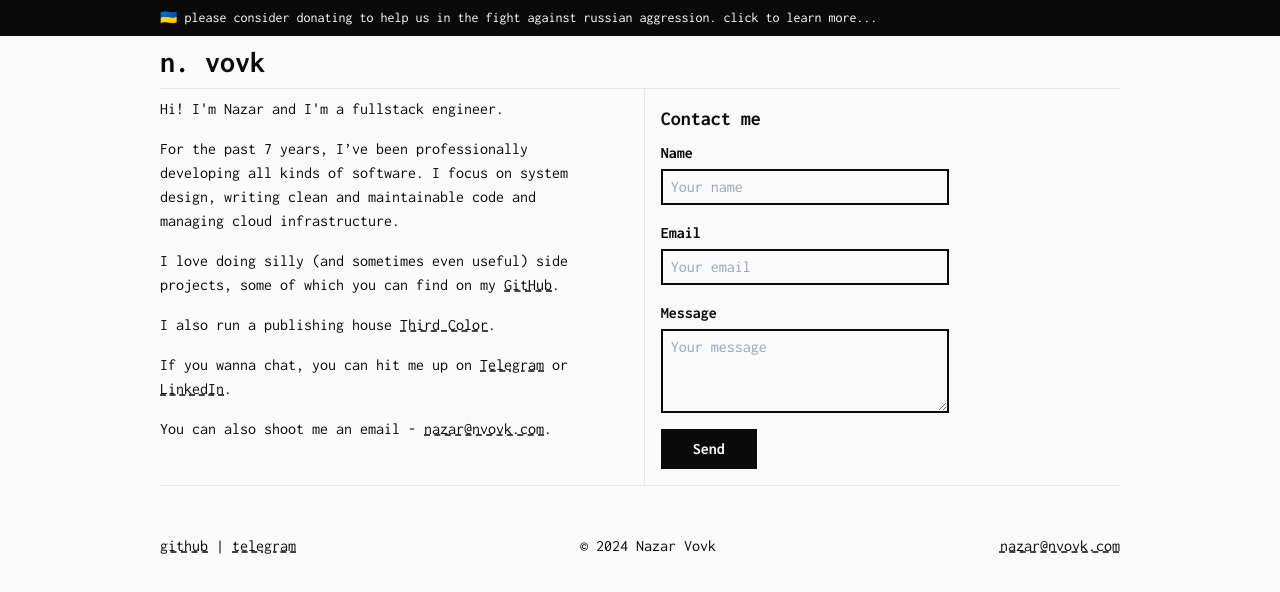
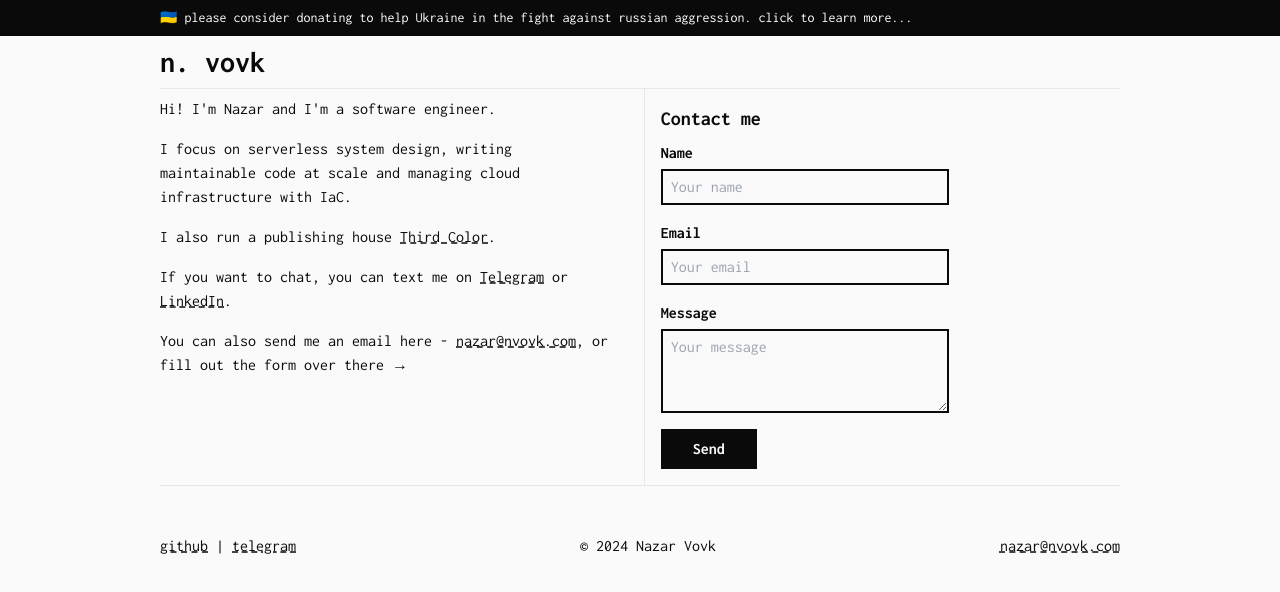
Before and after one commit to nazarvovk/nvovk, a Next.js app: page / in a window 1280 px wide. Shown: the top 592 px of the page. Built offline with nearby package versions, Linux system fonts and the light colour scheme.

Commit message:
feat: updates to text, better typer

```diff
--- a/src/components/layout.tsx
+++ b/src/components/layout.tsx
@@ -14,8 +14,8 @@ export const Layout = ({ children }: { children: ReactNode }) => {
     <div className={cn(font.className, 'min-h-screen bg-neutral-50 text-neutral-950')}>
       <Link href='/help-ukraine' className='block bg-neutral-950 py-2 text-sm text-white'>
         <ContentBoundary>
-          🇺🇦 please consider donating to help us in the fight against russian aggression. click to
-          learn more...
+          🇺🇦 please consider donating to help Ukraine in the fight against russian aggression. click
+          to learn more...
         </ContentBoundary>
       </Link>
       <header>
@@ -93,8 +93,14 @@ const Title = () => {
     return () => clearTimeout(timeout)
   }, [stage, lastStateOfStage, state])
 
+  const router = useRouter()
+
   return (
-    <h1 className='cursor-pointer text-3xl font-bold' onClick={expand}>
+    <h1
+      className='cursor-pointer text-3xl font-bold'
+      onClick={expand}
+      onDoubleClick={() => router.push('/')}
+    >
       {state} vovk
     </h1>
   )
--- a/src/components/typer.tsx
+++ b/src/components/typer.tsx
@@ -1,24 +1,21 @@
 import { useEffect, useState } from 'react'
-
-type TyperProps = {
-  children: string
-  speed?: number
-}
 
 const DEFAULT_DELAY = 30 // ms
 
-export const Typer = ({
-  children: fullText,
+export const useTyper = (
+  fullText: string,
+  active = true,
   speed = Math.max(fullText.length / 50, 0.5),
-}: TyperProps) => {
+) => {
   const lastTick = fullText.length + 2
   const [state, setState] = useState({
     tick: 1,
-    text: '0',
+    text: '',
   })
 
   useEffect(() => {
     let tickTimeout: NodeJS.Timeout
+    if (!active) return
 
     const handleTick = () => {
       const randomChars = Array.from({ length: 2 }, () =>
@@ -40,12 +37,30 @@ export const Typer = ({
     }
 
     return () => clearTimeout(tickTimeout)
-  }, [fullText, lastTick, state, speed])
+  }, [fullText, lastTick, state, speed, active])
 
-  return (
-    <>
-      <span className='sr-only'>{fullText}</span>
-      <span className='whitespace-break-spaces'>{state.text}</span>
-    </>
-  )
+  return {
+    current: state.text,
+    complete: state.tick >= lastTick,
+    fullText,
+  }
 }
+
+type Typer = ReturnType<typeof useTyper>
+
+export const useMultiTyper = (...strings: readonly string[]) => {
+  const typers: Typer[] = []
+
+  for (let i = 0; i < strings.length; i++) {
+    // eslint-disable-next-line react-hooks/rules-of-hooks
+    typers.push(useTyper(strings[i], i === 0 || typers[i - 1].complete))
+  }
+
+  return typers.map((typer) => typer.current)
+}
+
+export const Typer = ({ children }: { children: string }) => {
+  const { current } = useTyper(children)
+
+  return <span className='whitespace-break-spaces'>{current}</span>
+}
--- a/src/pages/help-ukraine.tsx
+++ b/src/pages/help-ukraine.tsx
@@ -9,35 +9,7 @@ const HelpUkraine = () => {
       </Head>
       <h1 className='my-4 text-2xl font-bold'>🇺🇦 Help Ukraine</h1>
       <article className='mb-8 max-w-screen-md space-y-2'>
-        <p>
-          I personally believe that the most impact-per-dollar you can get is by donating to local
-          volunteers with small fundraisers.
-        </p>
-        <p>
-          {`Understandably, donating to a random person without concrete proof that the money goes to
-          the right place is a bit risky. That's why `}
-          <Link
-            href='https://vyshybanky.com/'
-            className='font-bold underline decoration-dashed hover:decoration-solid'
-          >
-            Vyshybanky
-          </Link>
-          {` exists. It's a platform that aggregates and promotes small fundraisers, all while verifying volunteers and requiring reports.`}
-        </p>
-        <p>
-          <Link
-            href='https://vyshybanky.com/'
-            target='_blank'
-            className='font-bold underline decoration-dashed hover:decoration-solid'
-          >
-            Vyshybanky
-          </Link>
-          {` is a great project, and I can personally recommend it.`}
-        </p>
-        <p>
-          {`If you want to go for a more traditional way,
-          here's a list of trusted charity organizations that I recommend:`}
-        </p>
+        <p>{`Here's a list of trusted charity organizations that I recommend:`}</p>
         <ul className='list-disc pl-4'>
           <li>
             <Link
@@ -68,7 +40,7 @@ const HelpUkraine = () => {
           </li>
         </ul>
 
-        <p>{`And remember - no donation is "too small".`}</p>
+        <p>{`Every dollar and euro counts. And remember - no donation is ever "too small".`}</p>
       </article>
     </>
   )
--- a/src/pages/index.tsx
+++ b/src/pages/index.tsx
@@ -1,24 +1,24 @@
 import { ContactForm } from '@/components/contact-form'
-import { Typer } from '@/components/typer'
-import { GetStaticProps } from 'next'
+import { Typer, useMultiTyper } from '@/components/typer'
 import Head from 'next/head'
 import Link from 'next/link'
 
-export const getStaticProps: GetStaticProps = async () => {
-  return {
-    revalidate: 60 * 60,
-    props: {
-      experienceYears: new Date().getFullYear() - 2017,
-    },
-  }
-}
-
-type HomeProps = {
-  experienceYears: number
-}
-
-export default function Home(props: HomeProps) {
-  const { experienceYears } = props
+export default function Home() {
+  const [tc1, tc2, tc3] = useMultiTyper(`I also run a publishing house `, 'Third Color', '.')
+  const [c1, c2, c3, c4, c5] = useMultiTyper(
+    `If you want to chat, you can text me on `,
+    'Telegram',
+    ` or `,
+    'LinkedIn',
+    '.',
+  )
+  const [e1, e2, e3, arrowDown, arrowLeft] = useMultiTyper(
+    `You can also send me an email here - `,
+    'nazar@nvovk.com',
+    ', or fill out the form over there ',
+    '↓',
+    '→',
+  )
 
   return (
     <>
@@ -28,65 +28,54 @@ export default function Home(props: HomeProps) {
       <div className='mb-8 flex flex-col items-stretch lg:flex-row'>
         <div className='w-full grow-0 space-y-4 border-b py-4 lg:py-2 lg:pr-8'>
           <p>
-            <Typer>{`Hi! I'm Nazar and I'm a fullstack engineer.`}</Typer>
+            <Typer>{`Hi! I'm Nazar and I'm a software engineer.`}</Typer>
           </p>
           <p>
             <Typer>
-              {`For the past ${experienceYears} years, I’ve been professionally developing all kinds of software. I focus on system design, writing clean and maintainable code and managing cloud infrastructure.`}
+              {`I focus on serverless system design, writing maintainable code at scale and managing cloud infrastructure with IaC.`}
             </Typer>
           </p>
           <p>
-            <Typer>
-              {`I love doing silly (and sometimes even useful) side projects, some of which you can find on my `}
-            </Typer>
-            <Link
-              className='underline decoration-dashed hover:decoration-solid'
-              href='https://github.com/nazarvovk'
-              target='_blank'
-            >
-              <Typer>GitHub</Typer>
-            </Link>
-            .
-          </p>
-          <p>
-            <Typer>{`I also run a publishing house `}</Typer>
+            {tc1}
             <Link
               className='underline decoration-dashed hover:decoration-solid'
               href='https://coliiir.com'
               target='_blank'
             >
-              <Typer>Third Color</Typer>
+              {tc2}
             </Link>
-            .
+            {tc3}
           </p>
           <p>
-            <Typer>{`If you wanna chat, you can hit me up on `}</Typer>
+            {c1}
             <Link
               className='underline decoration-dashed hover:decoration-solid'
               href='https://t.me/nvovk'
               target='_blank'
             >
-              <Typer>Telegram</Typer>
+              {c2}
             </Link>
-            <Typer>{` or `}</Typer>
+            {c3}
             <Link
               className='underline decoration-dashed hover:decoration-solid'
               href='https://www.linkedin.com/in/nvovk/'
               target='_blank'
             >
-              <Typer>LinkedIn</Typer>
+              {c4}
             </Link>
-            .
+            {c5}
           </p>
           <p>
-            <Typer>{`You can also shoot me an email - `}</Typer>
+            {e1}
             <Link
               className='underline decoration-dashed hover:decoration-solid'
               href='mailto:nazar@nvovk.com'
             >
-              nazar@nvovk.com
+              {e2}
             </Link>
-            .
+            {e3}
+            <span className='lg:hidden'>{arrowDown}</span>
+            <span className='max-lg:hidden'>{arrowLeft}</span>
           </p>
         </div>
         <div className='w-full grow-0 border-b pb-4 pt-2 lg:flex lg:flex-col lg:justify-center lg:border-l lg:py-4 lg:pl-4'>
```
